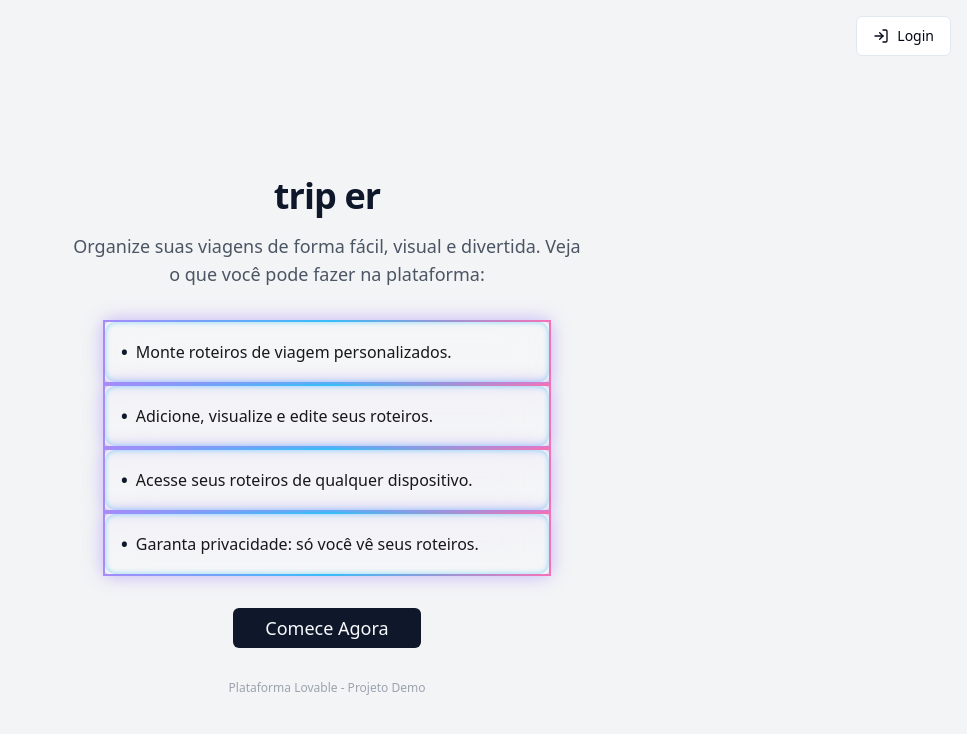
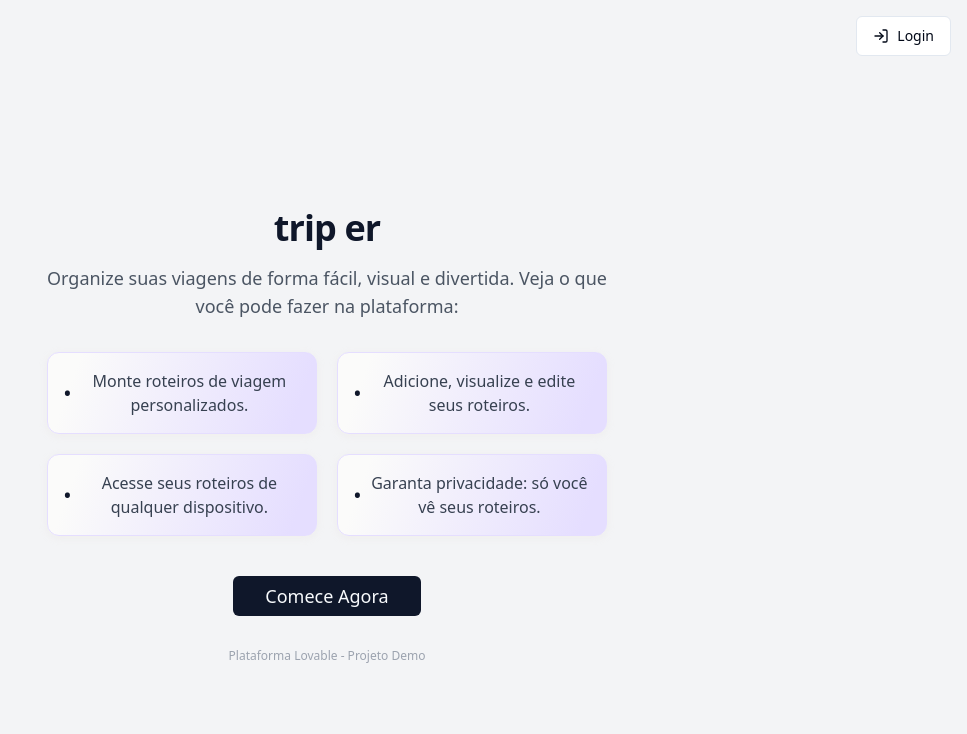
Before and after one commit to EmersonRicard0/EmersonRicard0.github.io, a React (Vite) app: page / in a window 1280 px wide. Shown: the top 734 px of the page, without its empty margins (313-1280 px from the left). Built offline with nearby package versions, Linux system fonts and the light colour scheme.

Commit message:
Refactor: Improve UI colors and layout
Adjust UI elements for a more pleasant, minimalist, and side-by-side layout.

```diff
--- a/src/components/NeonCard.tsx
+++ b/src/components/NeonCard.tsx
@@ -3,10 +3,11 @@ import React from "react";
 
 interface NeonCardProps {
   children: React.ReactNode;
+  className?: string;
 }
 
-const NeonCard = ({ children }: NeonCardProps) => (
-  <div className="neon-card p-4 rounded-xl mb-3 last:mb-0 shadow-lg">
+const NeonCard = ({ children, className = "" }: NeonCardProps) => (
+  <div className={`minimal-card p-4 rounded-xl mb-3 last:mb-0 shadow-md ${className}`}>
     {children}
   </div>
 );
--- a/src/index.css
+++ b/src/index.css
@@ -116,3 +116,16 @@
     0 0 10px 3px #f472b680 inset;
   border-color: #818cf8;
 }
+
+/* Minimal pastel glass card for pleasant, clear look */
+.minimal-card {
+  @apply bg-white/80 border border-[#E5DEFF] rounded-xl shadow transition duration-150 backdrop-blur-sm;
+  background: linear-gradient(109.6deg, #fbfbfa 11.2%, #e5deff 91.1%);
+  box-shadow: 0 2px 8px 0 #e2d1c328;
+  border: 1.5px solid #e5deff;
+}
+
+.minimal-card:hover {
+  @apply shadow-lg border-[#b6a6fa];
+  background: linear-gradient(109.6deg, #f5ebff 11.2%, #f1f0fb 91.1%);
+}
--- a/src/pages/Index.tsx
+++ b/src/pages/Index.tsx
@@ -33,7 +33,7 @@ const Index = () => {
       </div>
       {/* Conteúdo central */}
       <div className="flex-1 flex items-center justify-center">
-        <div className="text-center max-w-lg mx-auto">
+        <div className="text-center max-w-xl mx-auto w-full">
           <h1 className="text-4xl font-bold mb-4 tracking-tight">
             <span className="text-primary">trip er</span>
           </h1>
@@ -41,13 +41,13 @@ const Index = () => {
             Organize suas viagens de forma fácil, visual e divertida.
             Veja o que você pode fazer na plataforma:
           </p>
-          <ul className="mb-8 text-left space-y-0 max-w-md mx-auto">
+          <ul className="grid grid-cols-1 sm:grid-cols-2 gap-5 mb-10 px-2">
             {recursos.map((desc, i) => (
               <li key={i}>
                 <NeonCard>
-                  <span className="flex items-center gap-2">
+                  <span className="flex items-center gap-2 text-gray-700">
                     <span className="text-primary font-bold text-lg">•</span>
-                    <span className="text-base text-zinc-100 md:text-zinc-900">{desc}</span>
+                    <span className="text-base">{desc}</span>
                   </span>
                 </NeonCard>
               </li>
```
